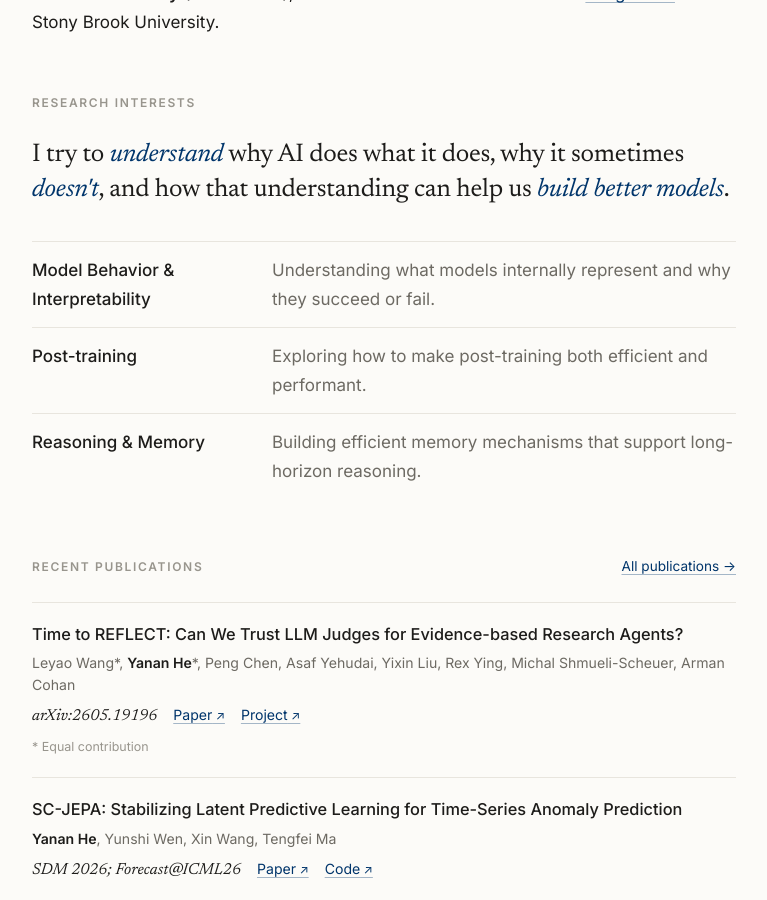
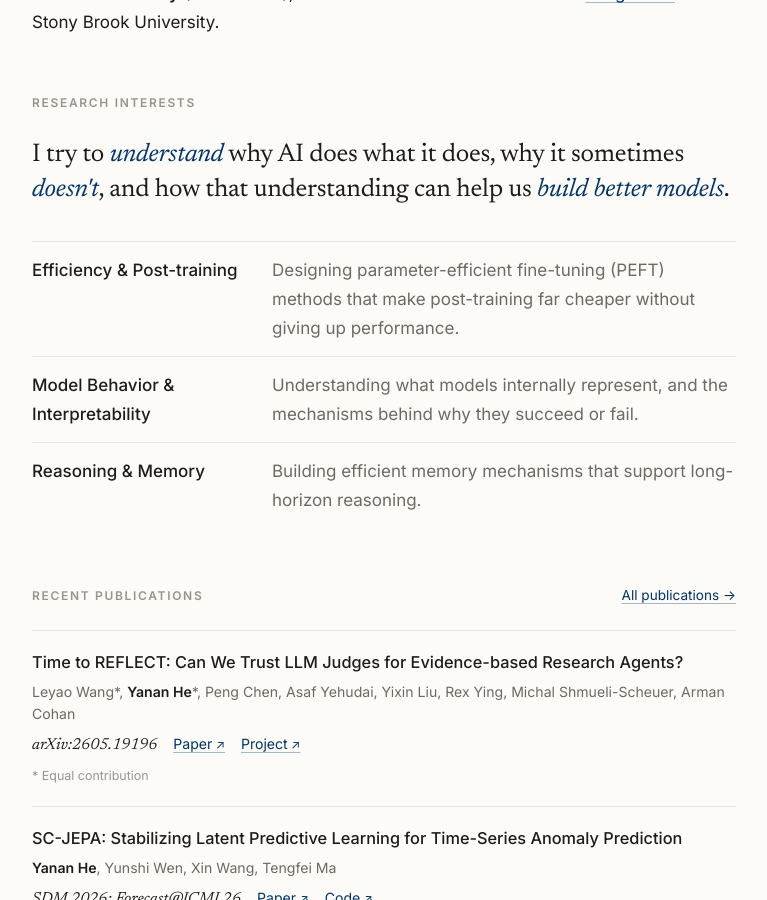
Before and after one commit to Echoo113/Echoo113.github.io, a Jekyll site: the page built from _pages/about.md, in a window 1280 px wide and 900 px high, scrolled down 474 px. Shown: the whole window, without its empty margins (256-1023 px from the left). Built offline with Jekyll 4.4.1, drawn with Linux system fonts in a browser that asks for light colours.

Commit message:
Regroup research interests: efficiency & post-training first
Co-Authored-By: Claude Fable 5.2 <noreply@anthropic.com>

```diff
--- a/_pages/about.md
+++ b/_pages/about.md
@@ -18,10 +18,10 @@ redirect_from:
 <p class="statement">I try to <em>understand</em> why AI does what it does, why it sometimes <em>doesn't</em>, and how that understanding can help us <em>build better models</em>.</p>
 
 <dl class="facts">
+  <dt>Efficiency &amp; Post-training</dt>
+  <dd>Designing parameter-efficient fine-tuning (PEFT) methods that make post-training far cheaper without giving up performance.</dd>
   <dt>Model Behavior &amp; Interpretability</dt>
-  <dd>Understanding what models internally represent and why they succeed or fail.</dd>
-  <dt>Post-training</dt>
-  <dd>Exploring how to make post-training both efficient and performant.</dd>
+  <dd>Understanding what models internally represent, and the mechanisms behind why they succeed or fail.</dd>
   <dt>Reasoning &amp; Memory</dt>
   <dd>Building efficient memory mechanisms that support long-horizon reasoning.</dd>
 </dl>
```
